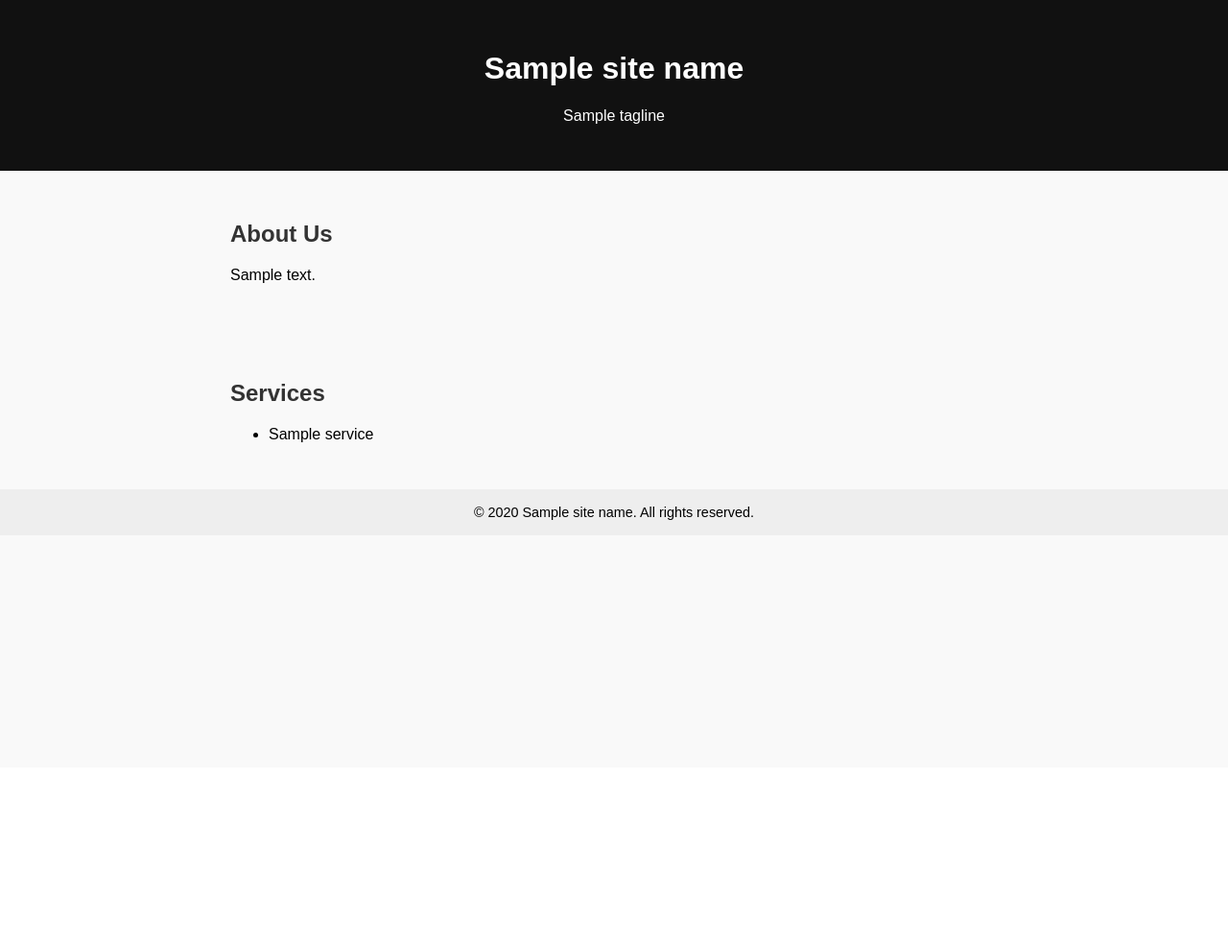
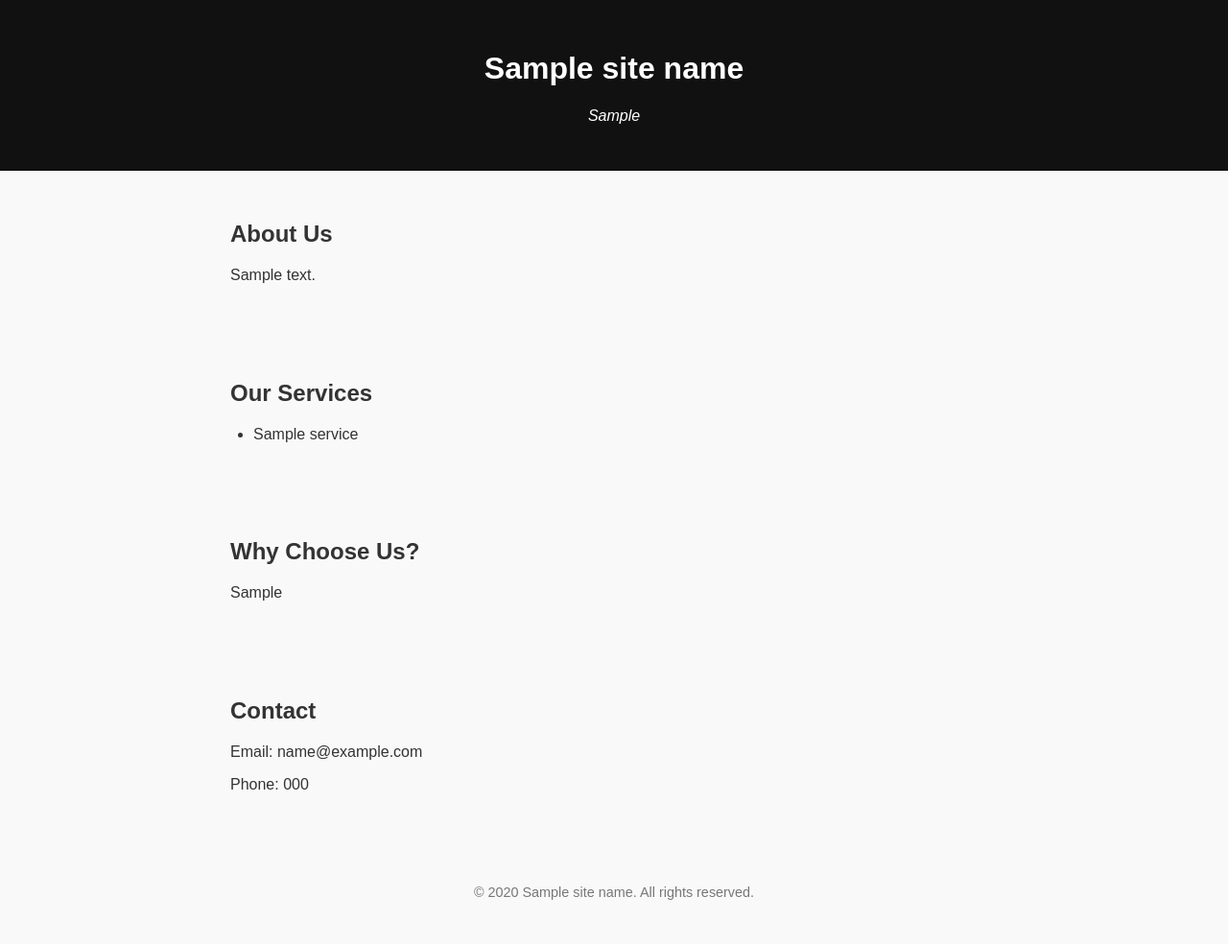
Before and after one commit to chehanvey-ctrl/sitecraft-backend, a Python web app: template templates/bold_brand_builder.html in a window 1280 px wide. Shown: the whole page at 96% size. Before the commit the page ends 558 px from the top, so only its background shows below. Run offline with Jinja, Linux system fonts and the light colour scheme; the template is opened without the code that fills it: most values are stand-ins (such as "Sample title", 1, 10 or a date in 2020).

Commit message:
Update bold_brand_builder.html

```diff
--- a/templates/bold_brand_builder.html
+++ b/templates/bold_brand_builder.html
@@ -10,6 +10,7 @@
       margin: 0;
       padding: 0;
       background: #f9f9f9;
+      color: #333;
     }
     header {
       background-color: #111;
@@ -22,30 +23,32 @@
       max-width: 800px;
       margin: auto;
     }
-    h2 {
-      color: #333;
+    ul {
+      list-style-type: disc;
+      padding-left: 1.5rem;
     }
     footer {
-      background-color: #eee;
-      padding: 1rem;
       text-align: center;
+      padding: 2rem;
       font-size: 0.9rem;
+      color: #777;
     }
   </style>
 </head>
 <body>
+
   <header>
     <h1>{{ site_name }}</h1>
-    <p>{{ tagline }}</p>
+    <p><em>{{ site_tagline }}</em></p>
   </header>
 
   <section>
     <h2>About Us</h2>
-    <p>{{ about_section }}</p>
+    <p>{{ about_us }}</p>
   </section>
 
   <section>
-    <h2>Services</h2>
+    <h2>Our Services</h2>
     <ul>
       {% for service in services %}
         <li>{{ service }}</li>
@@ -53,8 +56,20 @@
     </ul>
   </section>
 
+  <section>
+    <h2>Why Choose Us?</h2>
+    <p>{{ value_proposition }}</p>
+  </section>
+
+  <section>
+    <h2>Contact</h2>
+    <p>Email: {{ contact_email }}</p>
+    <p>Phone: {{ contact_phone }}</p>
+  </section>
+
   <footer>
-    &copy; {{ year }} {{ site_name }}. All rights reserved.
+    <p>© {{ year }} {{ site_name }}. All rights reserved.</p>
   </footer>
+
 </body>
 </html>
```
